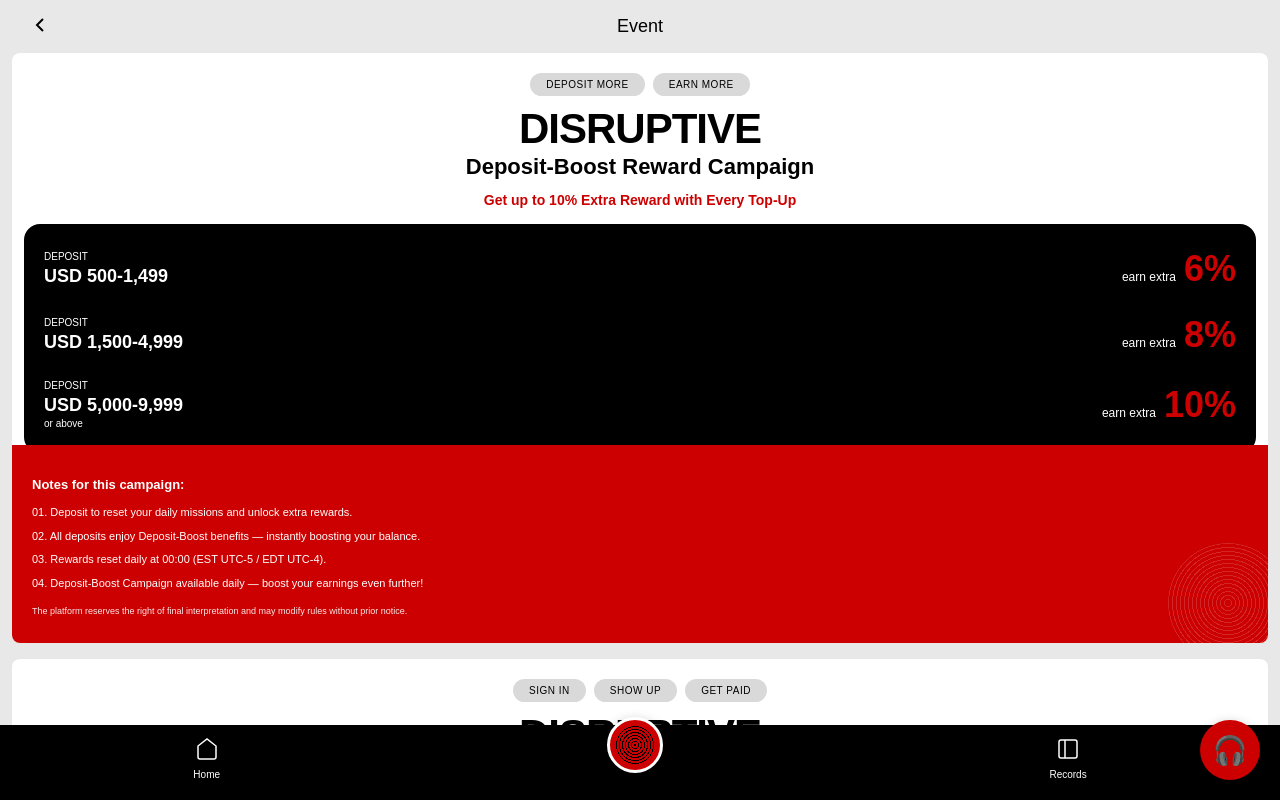
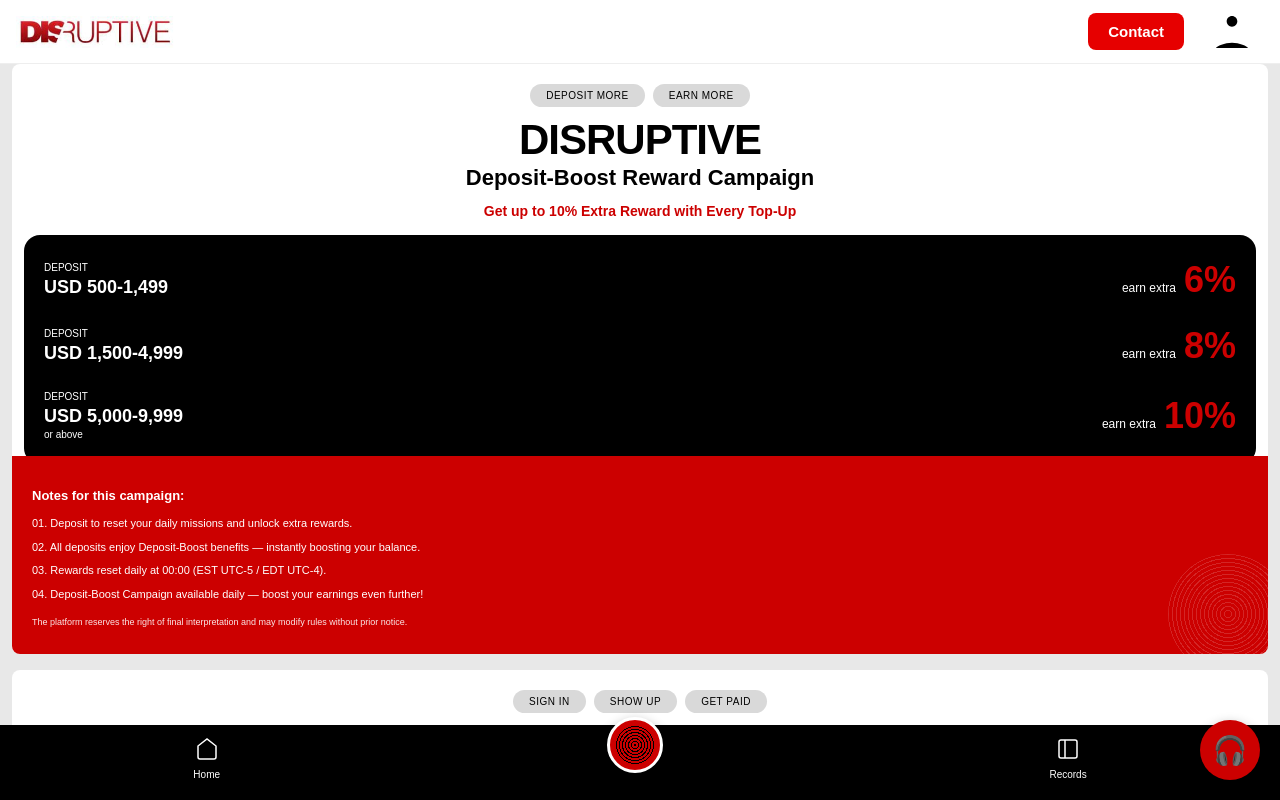
Before and after one commit to Molly256/disruptivewebsite, a Next.js app: page /event in a window 1280 px wide. Shown: the top 800 px of the page. Built offline with nearby package versions, Linux system fonts and the light colour scheme.

Commit message:
Add BottomNav component across all app pages, use logo.png in center button

```diff
--- a/app/event/page.js
+++ b/app/event/page.js
@@ -1,5 +1,7 @@
 'use client'
 import { useRouter } from 'next/navigation'
+import AppHeader from '@/components/AppHeader'
+import BottomNav from '@/components/BottomNav'
 
 export default function EventPage() {
   const router = useRouter()
@@ -29,33 +31,8 @@ export default function EventPage() {
   )
 
   return (
-    <div style={{ background: '#E8E8E8', minHeight: '100vh', paddingBottom: '90px' }}>
-      {/* Header */}
-      <div style={{
-        display: 'flex',
-        alignItems: 'center',
-        justifyContent: 'center',
-        padding: '16px 20px',
-        background: '#E8E8E8',
-        position: 'relative'
-      }}>
-        <button
-          onClick={() => router.back()}
-          style={{
-            position: 'absolute',
-            left: '20px',
-            background: 'none',
-            border: 'none',
-            cursor: 'pointer',
-            padding: '8px'
-          }}
-        >
-          <svg width="24" height="24" viewBox="0 0 24 24" fill="none" stroke="#000" strokeWidth="2">
-            <path d="M15 18l-6-6 6-6"/>
-          </svg>
-        </button>
-        <h1 style={{ fontSize: '18px', fontWeight: '400', margin: 0, color: '#000' }}>Event</h1>
-      </div>
+    <div style={{ background: '#E8E8E8', minHeight: '100vh', paddingBottom: '90px', paddingTop: '64px' }}>
+      <AppHeader />
 
       {/* SECTION 1: Deposit-Boost */}
       <div style={{ padding: '0 12px', marginBottom: '16px' }}>
--- /dev/null
+++ b/components/AppHeader.js
@@ -0,0 +1,82 @@
+'use client'
+import { useRouter } from 'next/navigation'
+import Link from 'next/link'
+
+export default function AppHeader() {
+  const router = useRouter()
+
+  return (
+    <div style={{
+      background: '#FFFFFF',
+      display: 'flex',
+      justifyContent: 'space-between',
+      alignItems: 'center',
+      padding: '0 16px',
+      height: '64px',
+      borderBottom: '1px solid #eee',
+      position: 'fixed',
+      top: 0,
+      left: 0,
+      right: 0,
+      zIndex: 99999
+    }}>
+      <div style={{
+        display: 'flex',
+        alignItems: 'center',
+        height: '100%'
+      }}>
+        <Link href="/dashboard">
+          <img
+            src="/logo.png"
+            alt="Disruptive"
+            style={{
+              height: '32px',
+              width: 'auto',
+              display: 'block',
+              objectFit: 'contain',
+              cursor: 'pointer'
+            }}
+          />
+        </Link>
+      </div>
+
+      <div style={{
+        display: 'flex',
+        alignItems: 'center',
+        gap: '16px',
+        height: '100%'
+      }}>
+        <button
+          onClick={() => router.push('/contact')}
+          style={{
+            background: '#e60000',
+            color: '#fff',
+            fontWeight: '600',
+            fontSize: '15px',
+            padding: '10px 20px',
+            border: 'none',
+            borderRadius: '8px',
+            cursor: 'pointer'
+          }}
+        >
+          Contact
+        </button>
+        <div
+          onClick={() => router.push('/profile')}
+          style={{
+            width: '64px',
+            height: '64px',
+            cursor: 'pointer',
+            display: 'flex',
+            alignItems: 'center',
+            justifyContent: 'center'
+          }}
+        >
+          <svg width="64" height="64" viewBox="0 0 24 24" fill="#000">
+            <path d="M12 6C13.1 6 14 6.9 14 8C14 9.1 13.1 10 12 10C10.9 10 10 9.1 10 8C10 6.9 10.9 6 12 6ZM12 16C14.7 16 17.8 17.29 18 18H6C6.23 17.28 9.31 16 12 16Z"/>
+          </svg>
+        </div>
+      </div>
+    </div>
+  )
+}
--- /dev/null
+++ b/components/BottomNav.js
@@ -0,0 +1,69 @@
+'use client'
+import { useRouter } from 'next/navigation'
+
+export default function BottomNav() {
+  const router = useRouter()
+
+  return (
+    <nav style={{
+      position: 'fixed',
+      bottom: 0,
+      left: 0,
+      right: 0,
+      background: '#000',
+      display: 'flex',
+      justifyContent: 'space-around',
+      alignItems: 'center',
+      padding: '12px 0 24px',
+      zIndex: 1000,
+      borderTop: '1px solid #222'
+    }}>
+      <div onClick={() => router.push('/dashboard')} style={{ textAlign: 'center', cursor: 'pointer' }}>
+        <svg width="24" height="24" viewBox="0 0 24 24" fill="none" stroke="#fff" strokeWidth="1.5">
+          <path d="M3 9l9-7 9 7v11a2 2 0 0 1-2 2H5a2 2 0 0 1-2-2z"/>
+        </svg>
+        <div style={{ fontSize: '10px', color: '#fff', marginTop: '4px', fontWeight: '300' }}>Home</div>
+      </div>
+
+      <div style={{ display: 'flex', flexDirection: 'column', alignItems: 'center', gap: '4px' }}>
+        <div
+          onClick={() => router.push('/starting')}
+          style={{
+            width: '56px',
+            height: '56px',
+            background: '#cc0000',
+            borderRadius: '50%',
+            display: 'flex',
+            alignItems: 'center',
+            justifyContent: 'center',
+            marginTop: '-28px',
+            boxShadow: '0 4px 12px rgba(0,0,0,0.3)',
+            cursor: 'pointer',
+            border: '3px solid #fff',
+            overflow: 'hidden'
+          }}
+        >
+          <img
+            src="/logo.png"
+            alt="Starting"
+            style={{
+              width: '40px',
+              height: '40px',
+              borderRadius: '50%',
+              objectFit: 'cover'
+            }}
+          />
+        </div>
+        <div style={{ fontSize: '10px', color: '#fff', fontWeight: '300' }}>Starting</div>
+      </div>
+
+      <div onClick={() => router.push('/records')} style={{ textAlign: 'center', cursor: 'pointer' }}>
+        <svg width="24" height="24" viewBox="0 0 24 24" fill="none" stroke="#fff" strokeWidth="1.5">
+          <rect x="3" y="3" width="18" height="18" rx="2"/>
+          <line x1="9" y1="3" x2="9" y2="21"/>
+        </svg>
+        <div style={{ fontSize: '10px', color: '#fff', marginTop: '4px', fontWeight: '300' }}>Records</div>
+      </div>
+    </nav>
+  )
+}
```
Also changed, not shown: app/contact/page.js (+8 -3 lines), app/dashboard/page.js (+3 -70 lines), app/starting/page.js (+6 -4 lines), app/support/chat/page.js (+8 -4 lines).
